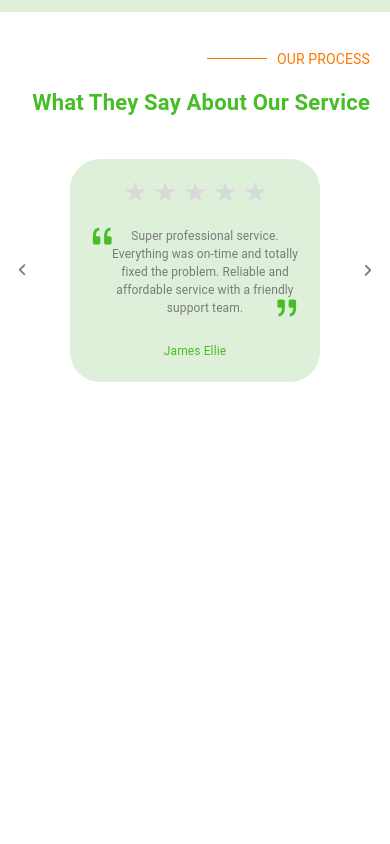
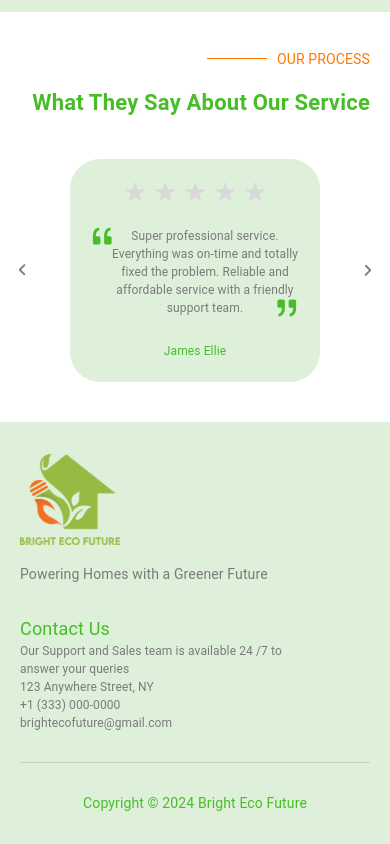
Before and after one commit to marsad11223/borthwick-group, a Next.js app: page / in a window 390 px wide. Shown: the part 6229-7073 px from the top of the page. Before the commit the page ends 6651 px from the top, so only its background shows below. Built offline with nearby package versions, Linux system fonts and the light colour scheme.

Commit message:
responsive footer

```diff
--- /dev/null
+++ b/src/_components/Footer.tsx
@@ -0,0 +1,129 @@
+import svgs from "@/_assets/svgs";
+import { color, font } from "@/app/utils/themes";
+import { Box, Divider, Typography } from "@mui/material";
+import Image from "next/image";
+export default function Footer() {
+  const textStyles = {
+    fontSize: font.captionTypography,
+    color: color.grey,
+  };
+  return (
+    <Box
+      sx={{
+        display: "flex",
+        justifyContent: "center",
+        padding: {
+          xs: "30px 20px",
+          sm: "40px 50px",
+          md: "50px 80px",
+          lg: "50px 100px",
+          xl: "50px 150px",
+        },
+        backgroundColor: color.lightGreen,
+      }}
+    >
+      <Box
+        sx={{
+          maxWidth: "1600px",
+          width: "100%",
+          display: "flex",
+          flexDirection: "column",
+          gap: { xs: "30px", md: "40px", lg: "50px" },
+        }}
+      >
+        <Box
+          sx={{
+            display: "flex",
+            justifyContent: "center",
+            width: "100%",
+          }}
+        >
+          <Box
+            sx={{
+              display: "flex",
+              justifyContent: "space-between",
+              alignItem: "flex-start",
+              maxWidth: { lg: "1000px", xl: "1000px" },
+              width: "100%",
+              gap: "30px",
+              flexDirection: { xs: "column", sm: "row" },
+            }}
+          >
+            <Box
+              sx={{
+                display: "flex",
+                alignItems: "flex-start",
+                gap: "17px",
+                flexDirection: "column",
+              }}
+            >
+              <Box sx={{ width: "100px", height: "auto" }}>
+                <Image
+                  style={{
+                    width: "100%",
+                    height: "100%",
+                    objectFit: "contain",
+                  }}
+                  src={svgs.Logo}
+                  alt="logo"
+                />
+              </Box>
+              <Typography
+                sx={{ fontSize: font.quaternaryTypography, color: color.grey }}
+              >
+                Powering Homes with a Greener Future
+              </Typography>
+            </Box>
+            <Box
+              sx={{
+                display: "flex",
+                flexDirection: "column",
+                gap: { sx: "8px", md: "15px", lg: "20px" },
+              }}
+            >
+              <Typography
+                sx={{
+                  fontSize: font.primaryTypography,
+                  color: color.darkGreen,
+                }}
+              >
+                Contact Us
+              </Typography>
+              <Box
+                sx={{
+                  display: "flex",
+                  flexDirection: "column",
+                  gap: { sx: "4px", md: "8px", lg: "15px" },
+                }}
+              >
+                <Typography sx={{ ...textStyles, maxWidth: "300px" }}>
+                  Our Support and Sales team is available 24 /7 to answer your
+                  queries
+                </Typography>
+                <Typography sx={{ ...textStyles }}>
+                  123 Anywhere Street, NY
+                </Typography>
+                <Typography sx={{ ...textStyles }}>
+                  +1 (333) 000-0000
+                </Typography>
+                <Typography sx={{ ...textStyles }}>
+                  brightecofuture@gmail.com
+                </Typography>
+              </Box>
+            </Box>
+          </Box>
+        </Box>
+        <Divider sx={{ width: "100%" }} />
+        <Typography
+          sx={{
+            fontSize: font.quaternaryTypography,
+            color: color.darkGreen,
+            textAlign: "center",
+          }}
+        >
+          Copyright © 2024 Bright Eco Future
+        </Typography>
+      </Box>
+    </Box>
+  );
+}
--- a/src/app/home/page.tsx
+++ b/src/app/home/page.tsx
@@ -5,6 +5,7 @@ import OurServices from "./_sections/OurServices";
 import OurProcess from "./_sections/OurProcess";
 import ContactUs from "./_sections/ContactUs";
 import Testimonial from "./_sections/Testimonial";
+import Footer from "@/_components/Footer";
 
 export default function HomePage() {
   return (
@@ -15,6 +16,7 @@ export default function HomePage() {
       <OurProcess />
       <ContactUs />
       <Testimonial />
+      <Footer />
     </Box>
   );
 }
```
